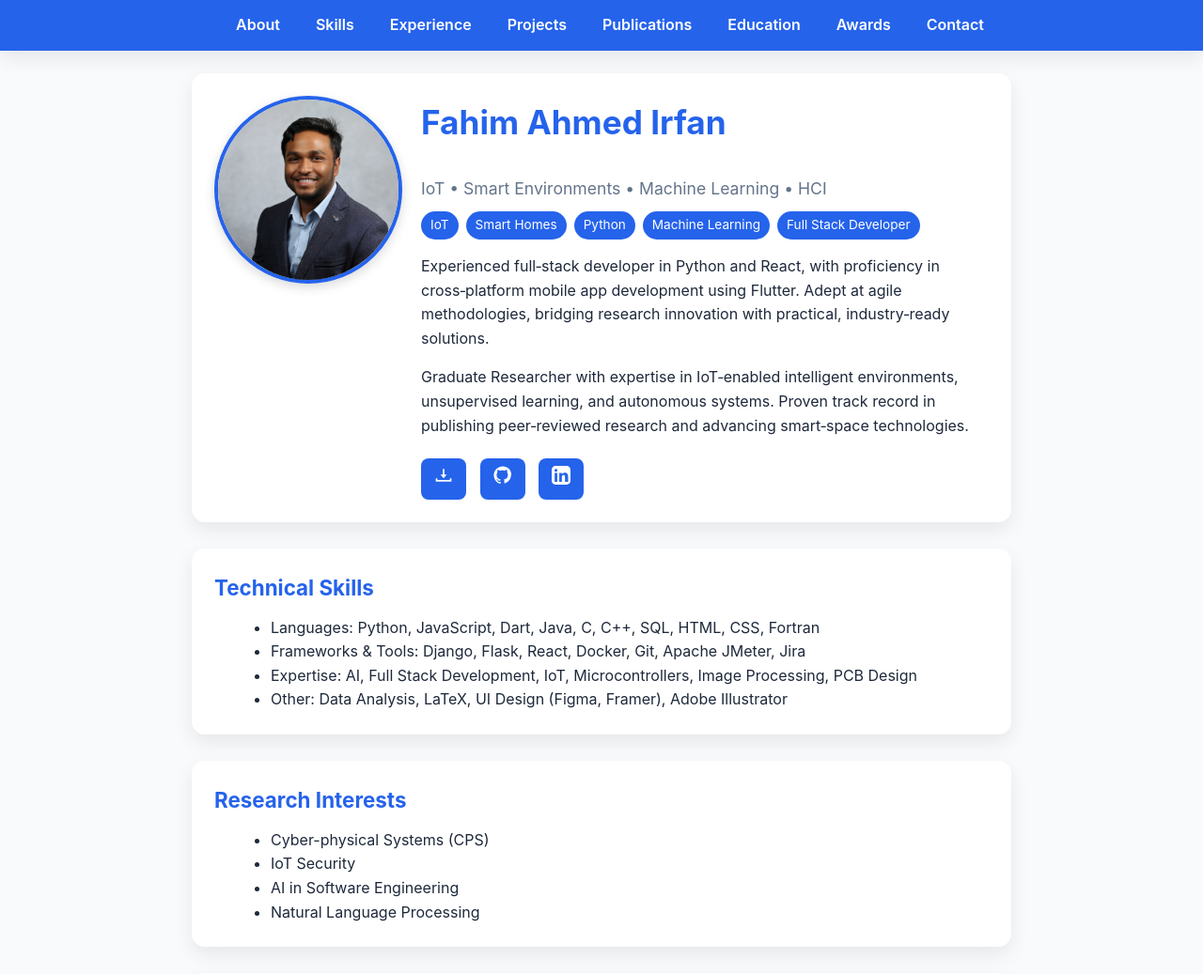
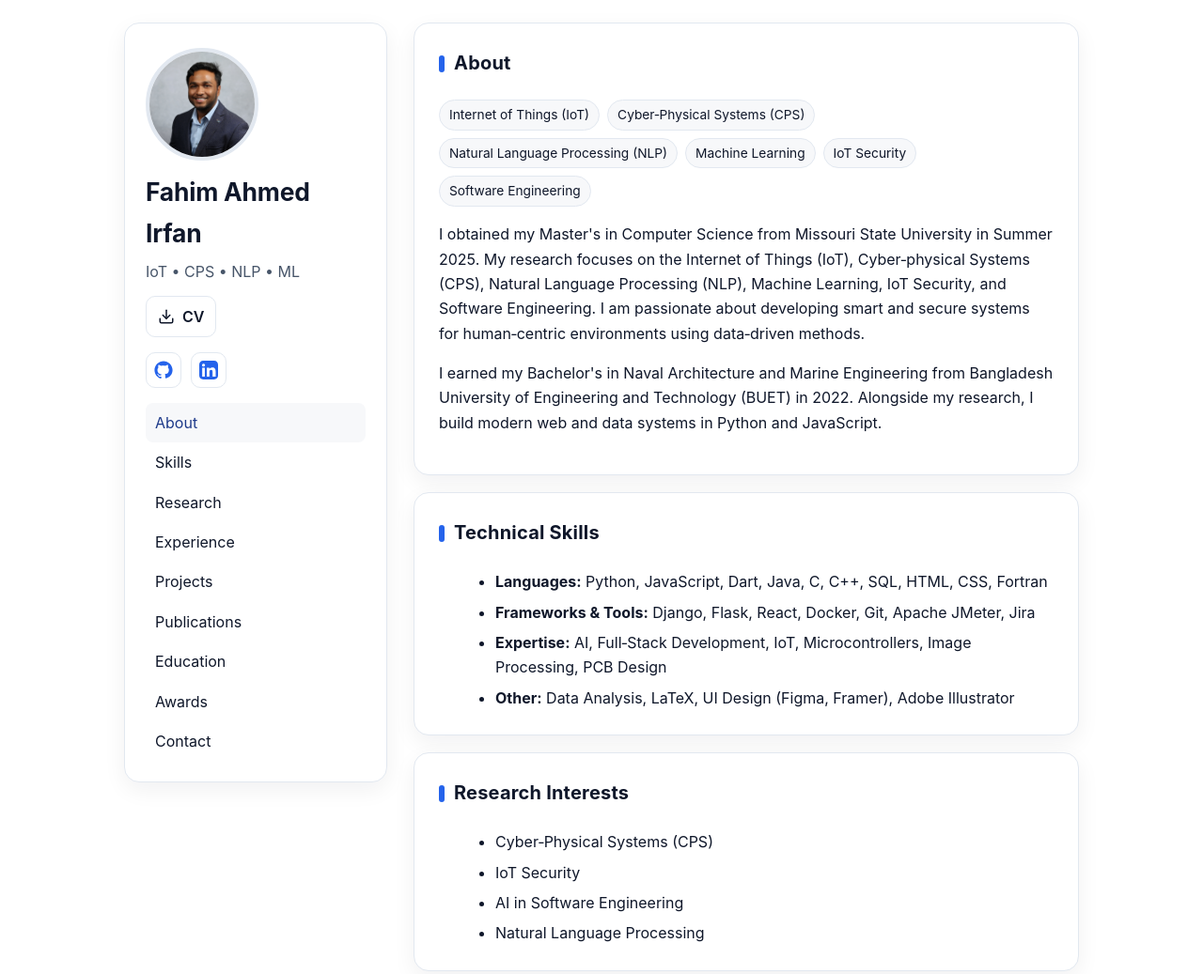
Before and after one commit to Irfan995/mysite, a plain HTML site: page index.html in a window 1280 px wide. Shown: the top 1037 px of the page at 94% size. Drawn offline with Linux system fonts and the light colour scheme.

Commit message:
modified the styling

```diff
--- a/index.html
+++ b/index.html
@@ -4,82 +4,191 @@
   <meta charset="utf-8" />
   <meta name="viewport" content="width=device-width, initial-scale=1" />
   <title>Fahim Ahmed Irfan — CV / Portfolio</title>
-  <link rel="icon" type="image/png" href="favicon.svg">
+  <link rel="icon" href="favicon.svg" type="image/svg+xml">
   <meta name="description" content="Personal website and CV of Fahim Ahmed Irfan. Research, publications, projects, experience, education, and contact." />
+  <meta name="theme-color" content="#0f172a" />
   <style>
     :root {
-      --bg: #f9fafb;
-      --text: #1e293b;
-      --muted: #64748b;
-      --primary: #2563eb; /* Professional vibrant blue */
-      --panel: #ffffff;
+      --bg: #ffffff;
+      --bg-soft: #f7f8fa;
+      --text: #0f172a; /* slate-900 */
+      --muted: #475569; /* slate-600 */
+      --line: #e2e8f0;  /* slate-200 */
+      --primary: #2563eb; /* blue-600 */
+      --primary-ink: #1e3a8a; /* blue-900 */
       --radius: 14px;
-      --shadow: 0 8px 20px rgba(0,0,0,.08);
-      --maxw: 920px;
+      --shadow: 0 8px 24px rgba(15, 23, 42, 0.06);
+      --maxw: 1080px;
+      --col-sidebar: 280px;
     }
+
+    @media (prefers-color-scheme: dark) {
+      :root {
+        --bg: #0b1220;
+        --bg-soft: #0e1626;
+        --text: #e5eefb;
+        --muted: #93a4c3;
+        --line: #1f2a44;
+        --primary: #60a5fa;
+        --primary-ink: #c7dbff;
+        --shadow: 0 10px 30px rgba(0,0,0,.45);
+      }
+      img { filter: none; }
+    }
+
     * { box-sizing: border-box; }
+    html { scroll-behavior: smooth; }
+
     body {
       margin: 0;
-      font-family: 'Inter', system-ui, sans-serif;
-      background: var(--bg);
+      font-family: Inter, ui-sans-serif, system-ui, -apple-system, Segoe UI, Roboto, Helvetica, Arial, "Apple Color Emoji", "Segoe UI Emoji";
+      background: linear-gradient(180deg, var(--bg) 0%, var(--bg) 70%, var(--bg-soft) 100%);
       color: var(--text);
-      line-height: 1.6;
+      line-height: 1.65;
+      -webkit-font-smoothing: antialiased;
+      -moz-osx-font-smoothing: grayscale;
     }
+
     a { color: var(--primary); text-decoration: none; }
     a:hover { text-decoration: underline; }
 
-    header.nav {
-      background: var(--primary);
-      color: #fff;
-      padding: 14px 24px;
+    /* Layout */
+    .wrap {
+      max-width: var(--maxw);
+      margin: 0 auto;
+      padding: 24px clamp(16px, 3vw, 32px);
+      display: grid;
+      grid-template-columns: var(--col-sidebar) 1fr;
+      gap: 28px;
+    }
+
+    @media (max-width: 920px) {
+      .wrap { grid-template-columns: 1fr; }
+    }
+
+    /* Sidebar (inspired by minimal academic pages) */
+    .sidebar {
       position: sticky;
-      top: 0;
-      z-index: 10;
+      top: 16px;
+      align-self: start;
+      background: var(--bg);
+      border: 1px solid var(--line);
+      border-radius: 16px;
+      padding: 22px;
       box-shadow: var(--shadow);
     }
-    .nav-inner a { color: #fff; font-weight: 600; margin-left: 18px; }
-    .nav-inner {
-  display: flex;
-  justify-content: space-between;
-  align-items: center;
-  max-width: var(--maxw);
-  margin: 0 auto;
+
+    .headshot {
+      width: 120px;
+      height: 120px;
+      border-radius: 50%;
+      object-fit: cover;
+      border: 4px solid var(--line);
+      display: block;
+      margin: 4px 0 12px 0;
     }
 
-nav.nav-links {
-  display: flex;
-  justify-content: center;  /* horizontally center */
-  align-items: center;      /* vertically center */
-  gap: 20px;
-  flex: 1;
+    .name { font-size: 1.65rem; margin: 0 0 6px 0; letter-spacing: -0.2px; }
+    .role { color: var(--muted); margin: 0 0 12px 0; }
+
+    .quick-actions { display: flex; gap: 10px; flex-wrap: wrap; margin: 8px 0 16px; }
+    .btn {
+      display: inline-flex; align-items: center; gap: 8px;
+      border: 1px solid var(--line);
+      border-radius: 10px; padding: 8px 12px; font-weight: 600;
+      color: var(--text); background: transparent;
+    }
+    .btn:hover { border-color: var(--primary); text-decoration: none; }
+
+    .icons { display: flex; gap: 10px; margin: 6px 0 2px; }
+    .icon-btn {
+      width: 38px; height: 38px; display: grid; place-items: center;
+      border: 1px solid var(--line); border-radius: 10px; background: transparent;
+    }
+    .icon-btn:hover { border-color: var(--primary); }
+
+    nav.side-nav { margin-top: 16px; }
+    nav.side-nav a {
+      display: block; padding: 8px 10px; border-radius: 8px; color: var(--text);
+    }
+    nav.side-nav a:hover, nav.side-nav a.active { background: var(--bg-soft); color: var(--primary-ink); text-decoration: none; }
+
+    /* Main content */
+    main { display: grid; gap: 18px; }
+
+    section { scroll-margin-top: 90px; }
+
+    .panel {
+      background: var(--bg);
+      border: 1px solid var(--line);
+      border-radius: 16px;
+      padding: clamp(18px, 3vw, 26px);
+      box-shadow: var(--shadow);
     }
 
+    h2 {
+      font-size: 1.25rem; letter-spacing: 0.2px; margin: 0 0 14px 0;
+      display: inline-flex; align-items: center; gap: 10px; position: relative;
+    }
+    h2::before {
+      content: ""; width: 6px; height: 18px; border-radius: 3px; background: var(--primary);
+      display: inline-block;
+    }
 
-    .wrap { max-width: var(--maxw); margin: 0 auto; padding: 24px; }
-    .panel { background: var(--panel); border-radius: var(--radius); padding: 24px; margin-bottom: 28px; box-shadow: var(--shadow); }
+    h3 { margin: 10px 0 6px; font-size: 1.05rem; }
+    .muted { color: var(--muted); }
 
-    h1, h2, h3 { margin-top: 0; }
-    h1.name { font-size: 2.2rem; color: var(--primary); }
-    h2 { font-size: 1.4rem; color: var(--primary); margin-bottom: 12px; }
-    .tag { color: var(--muted); font-size: 1.1rem; margin-bottom: 10px; }
-
-    .chips { display: flex; flex-wrap: wrap; gap: 8px; margin-bottom: 14px; }
-    .chip { background: var(--primary); color: #fff; padding: 4px 10px; border-radius: 999px; font-size: 0.85rem; }
+    .chips { display: flex; flex-wrap: wrap; gap: 8px; margin: 8px 0 12px; }
+    .chip { background: var(--bg-soft); border: 1px solid var(--line); color: var(--text); padding: 4px 10px; border-radius: 999px; font-size: .86rem; }
 
     ul.bullets { margin: 8px 0 0 20px; }
+    ul.bullets li + li { margin-top: 6px; }
 
-    .btn { display: inline-block; margin-right: 10px; margin-top: 6px; background: var(--primary); color: #fff; padding: 8px 14px; border-radius: 8px; font-weight: 600; }
-    .btn:hover { background: #1e40af; text-decoration: none; }
+    /* Publications: hanging indent for crisp academic look */
+    ol.publist { list-style: decimal; padding-left: 1.25rem; }
+    ol.publist li { padding-left: .4rem; text-indent: 0; margin-bottom: 10px; }
 
-    footer { text-align: center; font-size: 0.9rem; color: var(--muted); margin: 30px 0; }
+    /* Footer */
+    footer { text-align: center; font-size: .9rem; color: var(--muted); padding: 24px; }
+
+    /* Print-friendly tweaks */
+    @media print {
+      .wrap { display: block; padding: 0; }
+      .sidebar { position: static; box-shadow: none; }
+      .panel { box-shadow: none; }
+      nav.side-nav { display: none; }
+      a[href^="http"]::after { content: " (" attr(href) ")"; font-size: .8em; color: #555; }
+    }
   </style>
 </head>
 <body>
-  <header class="nav">
-  <div class="nav-inner">
-    <nav class="nav-links">
-      <a href="#about">About</a>
+  <div class="wrap">
+    <!-- Sidebar -->
+    <aside class="sidebar" aria-label="Sidebar with identity and navigation">
+      <img src="headshot.jpg" alt="Headshot of Fahim Ahmed Irfan" class="headshot" />
+      <h1 class="name">Fahim Ahmed Irfan</h1>
+      <p class="role">IoT • CPS • NLP • ML</p>
+
+      <div class="quick-actions">
+        <a class="btn" href="/CV_Fahim_Ahmed_Irfan_Academic.pdf" target="_blank" title="Download CV" aria-label="Download CV">
+          <svg xmlns="http://www.w3.org/2000/svg" width="18" height="18" viewBox="0 0 24 24" fill="none" stroke="currentColor" stroke-width="2" stroke-linecap="round" stroke-linejoin="round"><path d="M21 15v4a2 2 0 0 1-2 2H5a2 2 0 0 1-2-2v-4"/><polyline points="7 10 12 15 17 10"/><line x1="12" y1="15" x2="12" y2="3"/></svg>
+          <span>CV</span>
+        </a>
+      </div>
+
+      <div class="icons" aria-label="Social links">
+        <a class="icon-btn" href="https://github.com/Irfan995" target="_blank" title="GitHub" aria-label="GitHub">
+          <svg xmlns="http://www.w3.org/2000/svg" width="20" height="20" viewBox="0 0 24 24" fill="currentColor"><path d="M12 .5C5.73.5.5 5.73.5 12c0 5.08 3.29 9.38 7.86 10.9.58.1.79-.25.79-.56v-2c-3.19.7-3.86-1.5-3.86-1.5-.53-1.08-1.16-1.37-1.16-1.37-.95-.65.07-.64.07-.64 1.05.08 1.6 1.07 1.6 1.07.93 1.58 2.44 1.12 3.03.86.09-.69.36-1.12.65-1.38-2.55-.29-5.24-1.28-5.24-5.71 0-1.26.45-2.3 1.18-3.12-.12-.29-.51-1.47.11-3.07 0 0 .96-.31 3.15 1.19.91-.25 1.89-.38 2.86-.39.97.01 1.95.14 2.86.39 2.19-1.5 3.15-1.19 3.15-1.19.62 1.6.23 2.78.11 3.07.73.82 1.18 1.86 1.18 3.12 0 4.44-2.69 5.41-5.26 5.69.37.31.7.93.7 1.88v2.79c0 .31.21.67.8.56C20.21 21.38 23.5 17.08 23.5 12 23.5 5.73 18.27.5 12 .5Z"/></svg>
+        </a>
+        <a class="icon-btn" href="https://www.linkedin.com/in/irfan30/" target="_blank" title="LinkedIn" aria-label="LinkedIn">
+          <svg xmlns="http://www.w3.org/2000/svg" width="20" height="20" viewBox="0 0 24 24" fill="currentColor"><path d="M19 0H5C2.2 0 0 2.2 0 5v14c0 2.8 2.2 5 5 5h14c2.8 0 5-2.2 5-5V5c0-2.8-2.2-5-5-5ZM7.1 20.3H3.8V9h3.3v11.3ZM5.5 7.6c-1 0-1.9-.8-1.9-1.9s.8-1.9 1.9-1.9c1 0 1.9.8 1.9 1.9 0 1-.9 1.9-1.9 1.9Zm14.8 12.7h-3.3v-5.5c0-1.3 0-3-1.9-3s-2.1 1.5-2.1 2.9v5.6h-3.3V9h3.2v1.5h.1c.5-.9 1.7-1.9 3.5-1.9 3.8 0 4.5 2.5 4.5 5.8v5.9Z"/></svg>
+        </a>
+      </div>
+
+      <nav class="side-nav" aria-label="Section navigation">
+        <a href="#about" class="active">About</a>
         <a href="#skills">Skills</a>
+        <a href="#research">Research</a>
         <a href="#experience">Experience</a>
         <a href="#projects">Projects</a>
         <a href="#pubs">Publications</a>
@@ -87,67 +196,46 @@ nav.nav-links {
         <a href="#awards">Awards</a>
         <a href="#contact">Contact</a>
       </nav>
-  </div>
-</header>
+    </aside>
 
-
-  <main class="wrap">
-    <section class="panel" id="about" style="display:flex; align-items:flex-start; gap:20px; flex-wrap:wrap;">
-      <div style="flex:1 1 220px; max-width:200px;">
-        <img src="headshot.jpg" alt="Headshot of Fahim Ahmed Irfan" style="width:100%; aspect-ratio:1/1; border-radius:50%; object-fit:cover; box-shadow:0 4px 12px rgba(0,0,0,.15); border:4px solid var(--primary);"/>
-      </div>
-      <div style="flex:3 1 400px;">
-        <h1 class="name">Fahim Ahmed Irfan</h1>
-        <p class="tag">IoT • Smart Environments • Machine Learning • HCI</p>
+    <!-- Main content -->
+    <main>
+      <section class="panel" id="about">
+        <h2>About</h2>
         <div class="chips">
-          <span class="chip">IoT</span>
-          <span class="chip">Smart Homes</span>
-          <span class="chip">Python</span>
+          <span class="chip">Internet of Things (IoT)</span>
+          <span class="chip">Cyber‑Physical Systems (CPS)</span>
+          <span class="chip">Natural Language Processing (NLP)</span>
           <span class="chip">Machine Learning</span>
-          <span class="chip">Full Stack Developer</span>
+          <span class="chip">IoT Security</span>
+          <span class="chip">Software Engineering</span>
         </div>
         <p>
-          Experienced full‑stack developer in Python and React, with proficiency in cross‑platform mobile app development using Flutter. Adept at agile methodologies, bridging research innovation with practical, industry‑ready solutions.
+          I obtained my Master's in Computer Science from Missouri State University in Summer 2025. My research focuses
+          on the Internet of Things (IoT), Cyber‑physical Systems (CPS), Natural Language Processing (NLP), Machine Learning,
+          IoT Security, and Software Engineering. I am passionate about developing smart and secure systems for human‑centric
+          environments using data‑driven methods.
         </p>
         <p>
-          Graduate Researcher with expertise in IoT‑enabled intelligent environments, unsupervised learning, and autonomous systems. Proven track record in publishing peer‑reviewed research and advancing smart‑space technologies.
+          I earned my Bachelor's in Naval Architecture and Marine Engineering from Bangladesh University of Engineering and
+          Technology (BUET) in 2022. Alongside my research, I build modern web and data systems in Python and JavaScript.
         </p>
-        <!-- Icon buttons -->
-        <a class="btn" href="/CV_Fahim_Ahmed_Irfan_Academic.pdf" target="_blank" title="Download CV">
-          <!-- CV Icon -->
-          <svg xmlns='http://www.w3.org/2000/svg' width='20' height='20' fill='currentColor' viewBox='0 0 24 24'>
-            <path d='M12 16l4-5h-3V4h-2v7H8z'/><path d='M20 18H4v-2H2v4h20v-4h-2z'/>
-          </svg>
-        </a>
-        <a class="btn" href="https://github.com/Irfan995" target="_blank" title="GitHub">
-          <!-- GitHub Icon -->
-          <svg xmlns='http://www.w3.org/2000/svg' width='20' height='20' fill='currentColor' viewBox='0 0 24 24'>
-            <path d='M12 .5C5.65.5.5 5.65.5 12c0 5.1 3.3 9.4 7.9 10.9.6.1.8-.2.8-.5v-2c-3.2.7-3.9-1.5-3.9-1.5-.5-1.1-1.1-1.4-1.1-1.4-.9-.6.1-.6.1-.6 1 .1 1.5 1 1.5 1 .9 1.5 2.4 1.1 3 .8.1-.7.3-1.1.6-1.4-2.6-.3-5.3-1.3-5.3-5.9 0-1.3.5-2.4 1.1-3.2-.1-.3-.5-1.5.1-3.1 0 0 1-.3 3.3 1.1.9-.2 1.8-.4 2.7-.4s1.8.1 2.7.4c2.3-1.5 3.3-1.1 3.3-1.1.6 1.6.2 2.8.1 3.1.7.8 1.1 1.9 1.1 3.2 0 4.6-2.7 5.6-5.3 5.9.4.3.7.9.7 1.8v2.7c0 .3.2.6.8.5 4.6-1.5 7.9-5.8 7.9-10.9C23.5 5.6 18.3.5 12 .5z'/>
-          </svg>
-        </a>
-        <a class="btn" href="https://www.linkedin.com/in/irfan30/" target="_blank" title="LinkedIn">
-          <!-- LinkedIn Icon -->
-          <svg xmlns='http://www.w3.org/2000/svg' width='20' height='20' fill='currentColor' viewBox='0 0 24 24'>
-            <path d='M19 0h-14C2.2 0 0 2.2 0 5v14c0 2.8 2.2 5 5 5h14c2.8 0 5-2.2 5-5V5c0-2.8-2.2-5-5-5zM7.1 20.3H3.8V9h3.3v11.3zM5.5 7.6c-1 0-1.9-.8-1.9-1.9s.8-1.9 1.9-1.9c1 0 1.9.8 1.9 1.9 0 1-.9 1.9-1.9 1.9zM20.3 20.3h-3.3v-5.5c0-1.3 0-3-1.9-3s-2.1 1.5-2.1 2.9v5.6h-3.3V9h3.2v1.5h.1c.5-.9 1.7-1.9 3.5-1.9 3.8 0 4.5 2.5 4.5 5.8v5.9z'/>
-          </svg>
-        </a>
-      </div>
       </section>
 
       <section class="panel" id="skills">
         <h2>Technical Skills</h2>
         <ul class="bullets">
-        <li>Languages: Python, JavaScript, Dart, Java, C, C++, SQL, HTML, CSS, Fortran</li>
-        <li>Frameworks & Tools: Django, Flask, React, Docker, Git, Apache JMeter, Jira</li>
-        <li>Expertise: AI, Full Stack Development, IoT, Microcontrollers, Image Processing, PCB Design</li>
-        <li>Other: Data Analysis, LaTeX, UI Design (Figma, Framer), Adobe Illustrator</li>
+          <li><strong>Languages:</strong> Python, JavaScript, Dart, Java, C, C++, SQL, HTML, CSS, Fortran</li>
+          <li><strong>Frameworks & Tools:</strong> Django, Flask, React, Docker, Git, Apache JMeter, Jira</li>
+          <li><strong>Expertise:</strong> AI, Full‑Stack Development, IoT, Microcontrollers, Image Processing, PCB Design</li>
+          <li><strong>Other:</strong> Data Analysis, LaTeX, UI Design (Figma, Framer), Adobe Illustrator</li>
         </ul>
       </section>
 
       <section class="panel" id="research">
         <h2>Research Interests</h2>
         <ul class="bullets">
-        <li>Cyber-physical Systems (CPS)</li>
+          <li>Cyber‑Physical Systems (CPS)</li>
           <li>IoT Security</li>
           <li>AI in Software Engineering</li>
           <li>Natural Language Processing</li>
@@ -157,27 +245,24 @@ nav.nav-links {
       <section class="panel" id="experience">
         <h2>Professional Experience</h2>
         <article>
-        <h3>Technical Specialist — NextGen DigiTech Ltd.</h3>
-        <p><em>Feb 2023 – Dec 2023</em></p>
+          <h3>Technical Specialist — NextGen DigiTech Ltd. <span class="muted">· Feb 2023 – Dec 2023</span></h3>
           <ul class="bullets">
-          <li>Worked on NextGen MyHealth Patients iOS App using Flutter.</li>
-          <li>Guided a team to develop and maintain a learning management system.</li>
+            <li>Built NextGen MyHealth Patients iOS app in Flutter; streamlined release/testing workflows.</li>
+            <li>Guided a team to develop and maintain a Learning Management System (LMS).</li>
           </ul>
         </article>
         <article>
-        <h3>Software Developer — NextGen DigiTech Ltd.</h3>
-        <p><em>Sep 2021 – Jan 2023</em></p>
+          <h3>Software Developer — NextGen DigiTech Ltd. <span class="muted">· Sep 2021 – Jan 2023</span></h3>
           <ul class="bullets">
-          <li>Developed online doctor consultation platform using React and Django.</li>
-          <li>Built authentication systems, microservices, and notifications with Celery/Redis.</li>
+            <li>Developed an online doctor consultation platform using React and Django.</li>
+            <li>Implemented authentication, microservices, and async notifications with Celery/Redis.</li>
           </ul>
         </article>
         <article>
-        <h3>Junior Software Developer — NextGen DigiTech V.O.F.</h3>
-        <p><em>Jan 2020 – Aug 2021</em></p>
+          <h3>Junior Software Developer — NextGen DigiTech V.O.F. <span class="muted">· Jan 2020 – Aug 2021</span></h3>
           <ul class="bullets">
             <li>Developed QA Tek LMS and HRM system modules (Java/Android).</li>
-          <li>Built desktop application for wind turbine design.</li>
+            <li>Built a desktop application for wind turbine design.</li>
           </ul>
         </article>
       </section>
@@ -187,25 +272,25 @@ nav.nav-links {
         <ul class="bullets">
           <li>Ship Category Detection using CNN — 96% accuracy.</li>
           <li>Underwater Vehicle Detection using AI and ROV.</li>
-        <li>Industrial Automation Robot — Vision-based tracking & sorting.</li>
+          <li>Industrial Automation Robot — vision‑based tracking & sorting.</li>
           <li>Line Follower Robot — IR sensor navigation.</li>
         </ul>
       </section>
 
       <section class="panel" id="pubs">
         <h2>Publications</h2>
-      <ol>
-        <li><strong>F. A. Irfan</strong>, R. Iqbal, D. Eckstein, M. Strickland. <em>CoRe: A Comparative Study of Transformer Models for Context Recognition in Smart Classrooms</em>. IEEE COMPSAC 2025. <a href="https://ieeexplore.ieee.org/abstract/document/11126660">IEEE Xplore</a></li>
-        <li>M. A. Tanvir, <strong>F. A. Irfan</strong>, R. Iqbal. <em>SEAD: Sensor Event-Based Anomaly Detection for Smart Home Automation</em>. IEEE COMPSAC 2025. <a href="https://ieeexplore.ieee.org/abstract/document/11126728">IEEE Xplore</a></li>
-        <li><strong>F. A. Irfan</strong>, C. Behl, R. Iqbal. <em>Verbal Abuse Detection from Short Conversations</em>. IEEE CCNC 2025. <a href="https://ieeexplore.ieee.org/document/10976181">IEEE Xplore</a></li>
-        <li><strong>F. A. Irfan</strong>, R. Iqbal, A. Siddiqua. <em>SeReIn‑M: Sensor Relationship Inference in Multi‑Resident Smart Homes</em>. IEEE CCNC 2024. <a href="https://ieeexplore.ieee.org/document/10454867">IEEE Xplore</a></li>
-        <li>A. Siddiqua, S. Liu, R. Iqbal, <strong>F. A. Irfan</strong>, L. Ross, B. Zweerink. <em>TIM‑MARL: Information Sharing for Multi‑Agent Reinforcement Learning in Smart Environments</em>. IEEE CCNC 2024. <a href="https://ieeexplore.ieee.org/abstract/document/10454813">IEEE Xplore</a></li>
-        <li><strong>F. A. Irfan</strong>, M. Karim. <em>Detection of Underwater Ships Categorically Using CNN and Power Efficient ROV</em>. MARTEC 2022. <a href="https://papers.ssrn.com/sol3/papers.cfm?abstract_id=4446259">SSRN</a></li>
+        <ol class="publist">
+          <li><strong>F. A. Irfan</strong>, R. Iqbal, D. Eckstein, M. Strickland. <em>CoRe: A Comparative Study of Transformer Models for Context Recognition in Smart Classrooms</em>. IEEE COMPSAC 2025. <a href="https://ieeexplore.ieee.org/abstract/document/11126660" target="_blank" rel="noopener">IEEE Xplore</a></li>
+          <li>M. A. Tanvir, <strong>F. A. Irfan</strong>, R. Iqbal. <em>SEAD: Sensor Event‑Based Anomaly Detection for Smart Home Automation</em>. IEEE COMPSAC 2025. <a href="https://ieeexplore.ieee.org/abstract/document/11126728" target="_blank" rel="noopener">IEEE Xplore</a></li>
+          <li><strong>F. A. Irfan</strong>, C. Behl, R. Iqbal. <em>Verbal Abuse Detection from Short Conversations</em>. IEEE CCNC 2025. <a href="https://ieeexplore.ieee.org/document/10976181" target="_blank" rel="noopener">IEEE Xplore</a></li>
+          <li><strong>F. A. Irfan</strong>, R. Iqbal, A. Siddiqua. <em>SeReIn‑M: Sensor Relationship Inference in Multi‑Resident Smart Homes</em>. IEEE CCNC 2024. <a href="https://ieeexplore.ieee.org/document/10454867" target="_blank" rel="noopener">IEEE Xplore</a></li>
+          <li>A. Siddiqua, S. Liu, R. Iqbal, <strong>F. A. Irfan</strong>, L. Ross, B. Zweerink. <em>TIM‑MARL: Information Sharing for Multi‑Agent Reinforcement Learning in Smart Environments</em>. IEEE CCNC 2024. <a href="https://ieeexplore.ieee.org/abstract/document/10454813" target="_blank" rel="noopener">IEEE Xplore</a></li>
+          <li><strong>F. A. Irfan</strong>, M. Karim. <em>Detection of Underwater Ships Categorically Using CNN and Power Efficient ROV</em>. MARTEC 2022. <a href="https://papers.ssrn.com/sol3/papers.cfm?abstract_id=4446259" target="_blank" rel="noopener">SSRN</a></li>
         </ol>
         <h3>Thesis</h3>
-      <p><strong>Towards Automated Sensor Actuator Mapping for Dynamic Smart Spaces</strong>. Missouri State University, 2025. <a href="https://bearworks.missouristate.edu/theses/4089/">BearWorks</a></p>
+        <p><strong>Towards Automated Sensor Actuator Mapping for Dynamic Smart Spaces</strong>. Missouri State University, 2025. <a href="https://bearworks.missouristate.edu/theses/4089/" target="_blank" rel="noopener">BearWorks</a></p>
         <h3>Posters</h3>
-      <ul>
+        <ul class="bullets">
           <li><em>An Unsupervised Learning Approach for Sensor‑Actuator Relations in Smart Homes</em>. EIDF 2025.</li>
           <li><em>Sensor Actuator Relationship Inference in Smart Homes</em>. EIDF 2024.</li>
         </ul>
@@ -227,7 +312,7 @@ nav.nav-links {
           <li>Outstanding Poster Presentation — EIDF 2025</li>
           <li>Nominated Outstanding Graduate Student — MSU 2025</li>
           <li>16th place worldwide — European Rover Challenge 2019</li>
-        <li>2nd Runner-up — BUET EEE DAY Robo Wars 2017</li>
+          <li>2nd Runner‑up — BUET EEE DAY Robo Wars 2017</li>
         </ul>
       </section>
 
@@ -235,15 +320,34 @@ nav.nav-links {
         <h2>Contact</h2>
         <p>Email: <a href="mailto:fahimirfan70@gmail.com">fahimirfan70@gmail.com</a></p>
         <p>Phone: +1 417 619 8332</p>
-      <p>GitHub: <a href="https://github.com/Irfan995">Irfan995</a> | LinkedIn: <a href="https://www.linkedin.com/in/irfan30/">irfan30</a></p>
+        <p>GitHub: <a href="https://github.com/Irfan995" target="_blank" rel="noopener">Irfan995</a> · LinkedIn: <a href="https://www.linkedin.com/in/irfan30/" target="_blank" rel="noopener">irfan30</a></p>
       </section>
 
       <footer>
-      © <span id="yr"></span> Fahim Ahmed Irfan. Built with a single HTML file.
+        © <span id="yr"></span> Fahim Ahmed Irfan — Built with a single HTML file.
       </footer>
     </main>
+  </div>
+
   <script>
+    // Current year
     document.getElementById('yr').textContent = new Date().getFullYear();
+
+    // Highlight active section in side nav on scroll
+    const links = Array.from(document.querySelectorAll('.side-nav a'));
+    const sections = links.map(a => document.querySelector(a.getAttribute('href'))).filter(Boolean);
+
+    const activate = (id) => {
+      links.forEach(a => a.classList.toggle('active', a.getAttribute('href') === '#' + id));
+    };
+
+    const observer = new IntersectionObserver((entries) => {
+      entries.forEach(entry => {
+        if (entry.isIntersecting) activate(entry.target.id);
+      });
+    }, { rootMargin: '-40% 0px -55% 0px', threshold: 0.01 });
+
+    sections.forEach(sec => observer.observe(sec));
   </script>
 </body>
 </html>
```
Also changed, not shown: 1 other file. Lines whose indentation alone changed are shown as unchanged.
